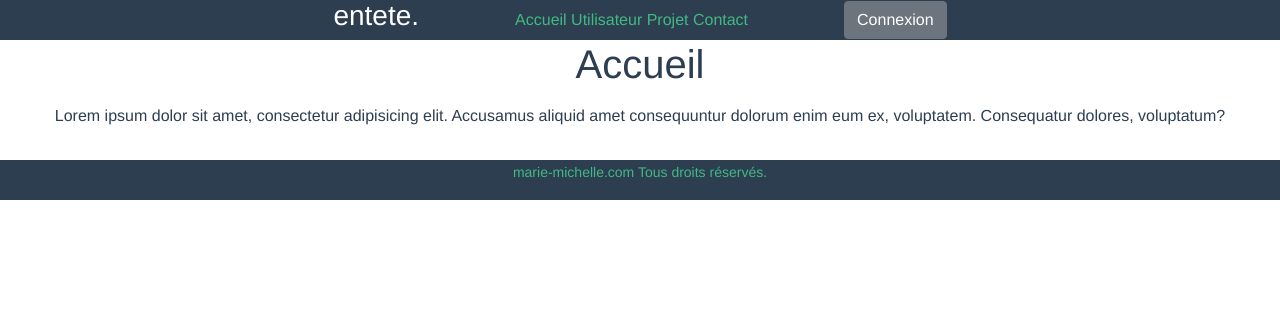
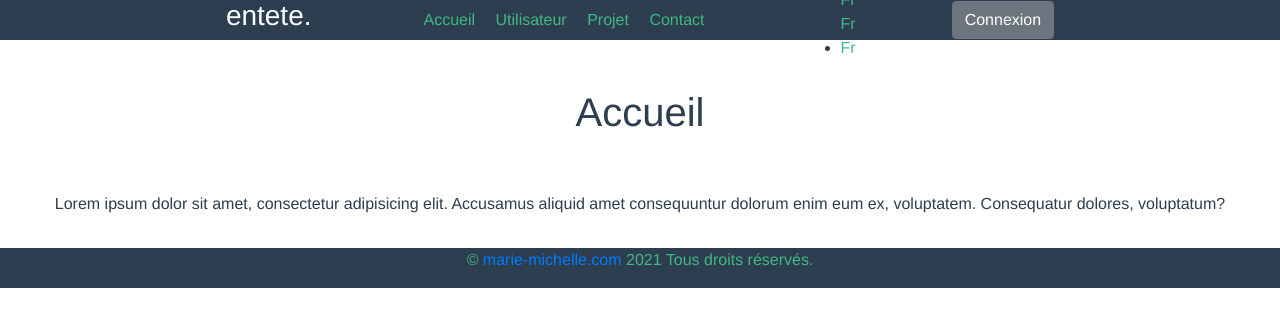
Before and after one commit to marie-michelle/1017examen2mariemichelle, a Vue app in the folder examen2vue/: page /accueil in a window 1280 px wide. Shown: the top 326 px of the page. Built offline with nearby package versions, Linux system fonts and the light colour scheme.

Commit message:
mon mixin translate

```diff
--- a/examen2vue/src/App.vue
+++ b/examen2vue/src/App.vue
@@ -1,7 +1,7 @@
 <template>
   <div id="app">
   <Entete>
-    <router-link  v-for="route in routes" :key="route.path" :to="route.path">
+    <router-link  v-for="route in routes" :key="route.path" :to="route.path" class="pl-3">
       {{route.name}}
     </router-link>
   </Entete>
@@ -27,15 +27,14 @@ data(){
     loggedIn: false,
 
     routes: [
-      {path: '/', name: 'Accueil', component: 'Accueil'},
-      {path: '/utilisateur', name: 'Utilisateur', component: 'Utilisateur'},
-      {path: '/projet', name: 'Projet', component: 'Projet'},
-      {path: '/contact', name: 'Contact', component: 'Contact'},
+      {path: '/', name: 'Accueil', component: 'Accueil', id:1},
+      {path: '/utilisateur', name: 'Utilisateur', component: 'Utilisateur', id:2},
+      {path: '/projet', name: 'Projet', component: 'Projet', id:3},
+      {path: '/contact', name: 'Contact', component: 'Contact', id:4},
     ],
   }
 },
   components: { Pieddepage, Entete },
-  // , ,
 };
 
 </script>
--- a/examen2vue/src/components/Connexion.vue
+++ b/examen2vue/src/components/Connexion.vue
@@ -1,7 +1,6 @@
 <template>
   <div>
     <button v-on:click="loggedIn = !loggedIn" class="btn btn-secondary">{{ connectedValidate() }}</button>
-
   </div>
 </template>
 
--- a/examen2vue/src/components/Entete.vue
+++ b/examen2vue/src/components/Entete.vue
@@ -1,24 +1,28 @@
 <template>
   <div class="bgcolor center">
-    <h3>entete.</h3>
+    <h3>{{ 'header' | traduire(langue)}}</h3>
     <div class="pl-5 ml-5">
       <slot></slot>
     </div>
     <div class="pl-5 ml-5">
+      <Traduction></Traduction>
+    </div>
+    <div class="pl-5 ml-5">
       <Connexion></Connexion>
     </div>
+
   </div>
 </template>
 
 <script>
 import Connexion from "@/components/Connexion";
+import Traduction from "@/components/Traduction";
+import {mixinTraduction} from "@/mixins/mixinTraduction";
+
 export default {
   name: "Entete",
-
-  props: {
-    msg: String,
-  },
-  components: {Connexion}
+  components: {Traduction, Connexion},
+  mixins: [mixinTraduction],
 };
 </script>
 
--- a/examen2vue/src/components/Pieddepage.vue
+++ b/examen2vue/src/components/Pieddepage.vue
@@ -1,13 +1,16 @@
 <template>
-  <div class="bgcolor"><small class="green"> <a href="https://www.marie-michelle.com" target="_blank">marie-michelle.com</a> Tous droits réservés.</small></div>
+  <div class="bgcolor green " v-footer></div>
 </template>
-<script>document.write(new Date().getFullYear())</script>
 <script>
 export default {
   name: "Pieddepage",
-  props: {
-    msg: String,
-  },
+  directives: {
+    footer:{
+      inserted: function (el) {
+      el.innerHTML = '© <a href="https://www.marie-michelle.com" target="_blank">marie-michelle.com</a> ' + new Date().getFullYear() + ' Tous droits réservés.' + el.innerHTML;
+      }
+    }
+  }
 };
 </script>
 
--- a/examen2vue/src/components/Profil.vue
+++ b/examen2vue/src/components/Profil.vue
@@ -1,31 +1,34 @@
 <template>
   <div>
-
-    <h3>Skills</h3>
+    <h1 class="m-4 p-4">{{ 'user' | traduire(langue)}}</h1>
+    <h3>{{ 'skills' | traduire(langue)}}</h3>
     <p>Lorem ipsum dolor sit amet, consectetur adipisicing elit. Animi autem dolorem hic illum, qui quisquam rerum
       similique! Maxime, perspiciatis, quo.</p>
 
-    <h3>Education</h3>
+    <h3>{{ 'education' | traduire(langue)}}</h3>
     <p>Lorem ipsum dolor sit amet, consectetur adipisicing elit. Cupiditate fugit nam praesentium totam voluptatem
       voluptatibus.</p>
 
-    <h3>Languages</h3>
+    <h3>{{ 'languages' | traduire(langue)}}</h3>
     <p>Lorem ipsum dolor sit amet, consectetur adipisicing elit. Alias aliquam cupiditate deserunt eos ex ipsum,
       odit officia vel velit. Accusantium deleniti exercitationem illo iusto necessitatibus pariatur saepe ullam vitae
       voluptatem!</p>
 
-    <h3>Experiences</h3>
+    <h3>{{ 'experiences' | traduire(langue)}}</h3>
     <p>Lorem ipsum dolor sit amet, consectetur adipisicing elit. Animi, et.</p>
 
-    <h3>Contact</h3>
+    <h3>{{ 'contact' | traduire(langue)}}</h3>
     <p>Lorem ipsum dolor sit amet.</p>
 
   </div>
 </template>
 
 <script>
+import {mixinTraduction} from "@/mixins/mixinTraduction";
+
 export default {
   name: "Profil",
+  mixins: [mixinTraduction],
 };
 </script>
 
--- /dev/null
+++ b/examen2vue/src/components/Traduction.vue
@@ -0,0 +1,47 @@
+<template>
+  <table>
+
+<ul>
+  <li v-for="item in menuAnglais" :key="item.id+item.name" class="green">
+    <router-link :to="{path:item.name}" >{{ 'language' | traduire(langue)}}</router-link>
+  </li>
+</ul>
+  </table>
+</template>
+
+<script>
+import {mixinTraduction} from "@/mixins/mixinTraduction";
+
+export default {
+  mixins: [mixinTraduction],
+  name: 'Traduction',
+  data() {
+    return{
+      menuAnglais: [
+        {name: 'home', id:1},
+        {name: 'user', id:2},
+        {name: 'project', id:3},
+        {name: 'contact', id:4},
+      ]
+    }
+  }
+}
+
+</script>
+
+<style scoped>
+p {
+  color: white;
+}
+a {
+  color: #42b983;
+}
+.green {
+  green: #42b983;
+}
+.center {
+  align-items: center;
+  justify-content: center;
+  display: flex;
+}
+</style>
--- /dev/null
+++ b/examen2vue/src/mixins/mixinTraduction.js
@@ -0,0 +1,78 @@
+export const mixinTraduction = {
+    data() {
+        return {
+            langue: "french"
+        }
+    },
+
+    en: {
+        header: 'header.',
+        language: "En",
+        message: "Hello there!",
+        home: 'Home',
+        projects: 'Projects',
+        user: 'User',
+        skills: "Skills",
+        education: "Education",
+        languages: "Languages",
+        experiences: "Experiences",
+        contact: "Contact",
+        firstname: "Firstname",
+        lastname: "Lastname",
+        email: "E-mail",
+        subject: "Subject",
+        chooseSubject: "Choose sobject",
+        information: "Information",
+        submission: "Submission",
+        technicalSupport: "Technical support",
+        other: "Other",
+        yourMessage: "Your Message...",
+        submit: "Submit",
+        writeToUs: 'To write to us, please fill out the form.',
+    },
+    fr: {
+        header: 'entete.',
+        language: "Fr",
+        message: "Bonjour à vous!",
+        home: 'Accueil',
+        projects: 'Projets',
+        user: 'Utilisateur',
+        skills: "Compétences",
+        education: "Formations",
+        languages: "Langues",
+        experiences: "Expériences",
+        contact: "Contact",
+        firstname: "Prénom",
+        lastname: "Nom de famille",
+        email: "Courriel",
+        subject: "Sujet",
+        chooseSubject: "Choisir un sujet",
+        information: "Information",
+        submission: "Soumission",
+        technicalSupport: "Support technique",
+        other: "Autre",
+        yourMessage: "Votre message...",
+        submit: "Soumettre",
+        writeToUs:'Pour nous écrire, veuillez remplir le formulaire.',
+    },
+
+    filters: {
+        traduire: function (value, langue) {
+            if (langue==='english'){
+                let keys=Object.keys(mixinTraduction.en);
+                for (let i=0; i<keys.length; i++){
+                    if (keys[i]===value){
+                        return mixinTraduction.en[value]
+                    }
+                }
+            }else if (langue==='french') {
+                let keys=Object.keys(mixinTraduction.fr);
+                for(let i=0; i<keys.length; i++){
+                    if (keys[i]===value){
+                        return mixinTraduction.fr[value]
+                    }
+                }
+            }
+        },
+    }
+};
--- a/examen2vue/src/views/Accueil.vue
+++ b/examen2vue/src/views/Accueil.vue
@@ -1,14 +1,17 @@
 <template>
   <div class="about">
-    <h1>Accueil</h1>
+    <h1 class="m-4 p-4">{{ 'home' | traduire(langue)}}</h1>
     <div class="p-2 m-2">
-    <p>Lorem ipsum dolor sit amet, consectetur adipisicing elit. Accusamus aliquid amet consequuntur dolorum enim eum ex, voluptatem. Consequatur dolores, voluptatum?</p>
+    <p>Lorem ipsum dolor sit amet, consectetur adipisicing elit. Accusamus aliquid amet consequuntur dolorum enim eum
+      ex, voluptatem. Consequatur dolores, voluptatum?</p>
     </div>
   </div>
 </template>
 <script>
 
+import {mixinTraduction} from "@/mixins/mixinTraduction";
+
 export default {
-
+  mixins: [mixinTraduction],
 }
 </script>
--- a/examen2vue/src/views/Projets.vue
+++ b/examen2vue/src/views/Projets.vue
@@ -1,7 +1,7 @@
 <template>
   <div>
 
-    <h3 class="mb-4 pb-4">Projets</h3>
+    <h1 class="m-4 p-4">{{ 'projects' | traduire(langue)}}</h1>
 <ProjetTemplate class="flex" v-for="item in projets" :key="item.projet">{{item.projet}}</ProjetTemplate>
 
 
@@ -10,8 +10,10 @@
 
 <script>
 import ProjetTemplate from "@/components/Projets-template";
+import {mixinTraduction} from "@/mixins/mixinTraduction";
 
 export default {
+  mixins: [mixinTraduction],
   data() {
     return{
       projets: [
--- a/examen2vue/src/views/Utilisateur.vue
+++ b/examen2vue/src/views/Utilisateur.vue
@@ -1,6 +1,5 @@
 <template>
   <div class="home">
-    <h1>Utilisateur</h1>
     <Profil></Profil>
   </div>
 </template>
@@ -8,7 +7,9 @@
 <script>
 
 import Profil from "@/components/Profil";
+import {mixinTraduction} from "@/mixins/mixinTraduction";
 export default {
+  mixins: [mixinTraduction],
   name: 'Utilisateur',
   components: {
     Profil
```
Also changed, not shown: examen2vue/src/views/Contact.vue (+12 -8 lines).
